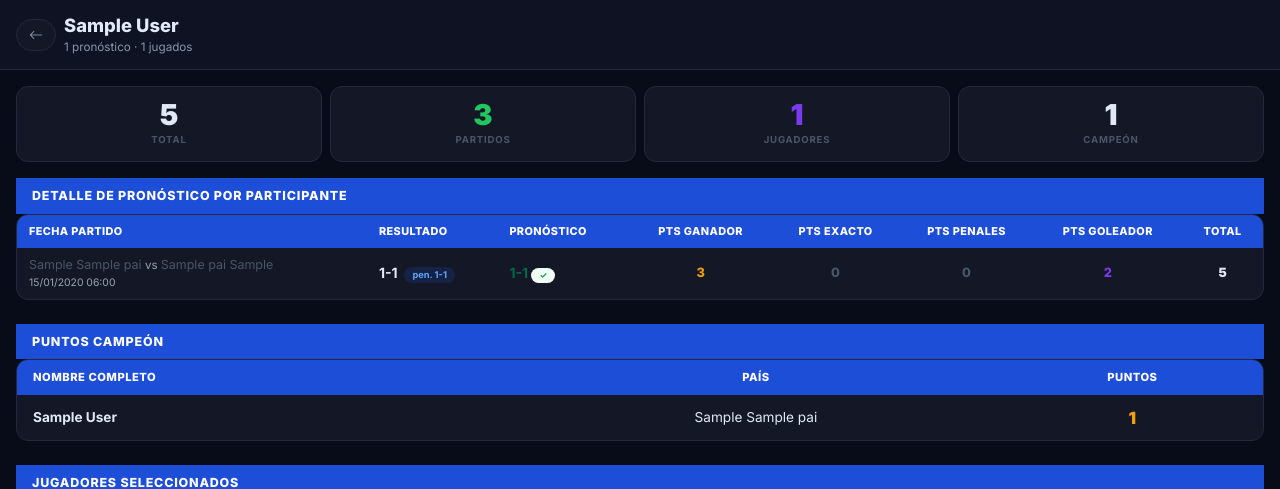
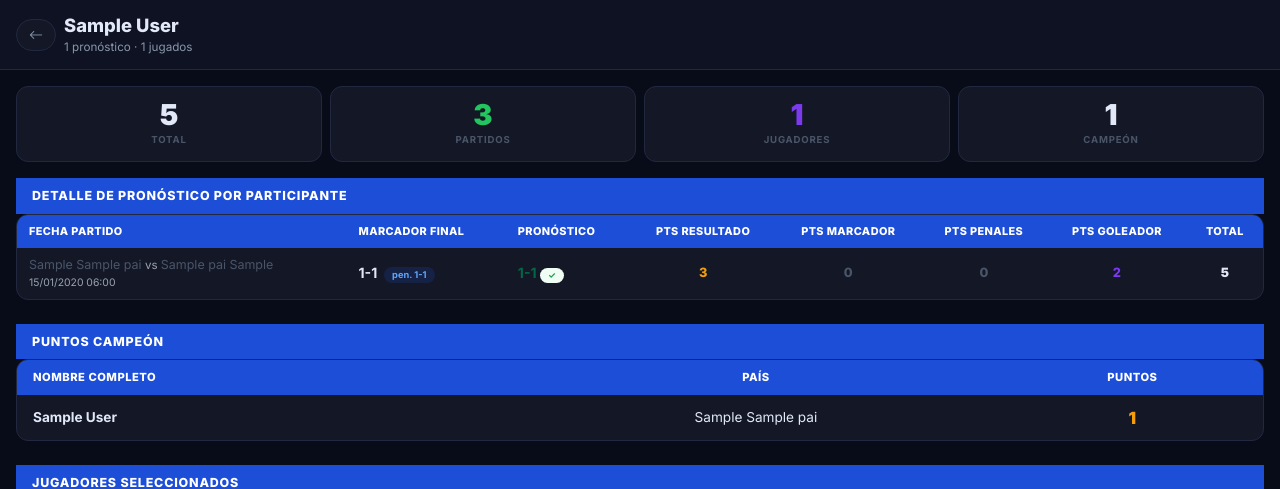
Before and after one commit to crismarbiker/mipolla, a Django app: a page that uses templates/polla/pronosticos_usuario.html in a window 1280 px wide. Shown: the part 57-546 px from the top of the page. Run offline with Django 5.2, Linux system fonts and the light colour scheme; a user stored in the database is signed in; tables that the repository leaves empty hold one stand-in row (values such as "Sample post"); grey boxes marked "Sample" are stand-in pictures.

Commit message:
Renombrar columnas en detalle de pronóstico por participante
Resultado → Marcador Final
Pts Ganador → Pts Resultado
Pts Exacto → Pts Marcador

Co-Authored-By: Claude Sonnet 4.6 <noreply@anthropic.com>

```diff
--- a/templates/polla/pronosticos_usuario.html
+++ b/templates/polla/pronosticos_usuario.html
@@ -51,10 +51,10 @@
       <thead>
         <tr>
           <th class="left">Fecha Partido</th>
-          <th class="left">Resultado</th>
+          <th class="left">Marcador Final</th>
           <th class="left">Pronóstico</th>
-          <th>Pts Ganador</th>
-          <th>Pts Exacto</th>
+          <th>Pts Resultado</th>
+          <th>Pts Marcador</th>
           <th>Pts Penales</th>
           <th>Pts Goleador</th>
           <th>Total</th>
```
